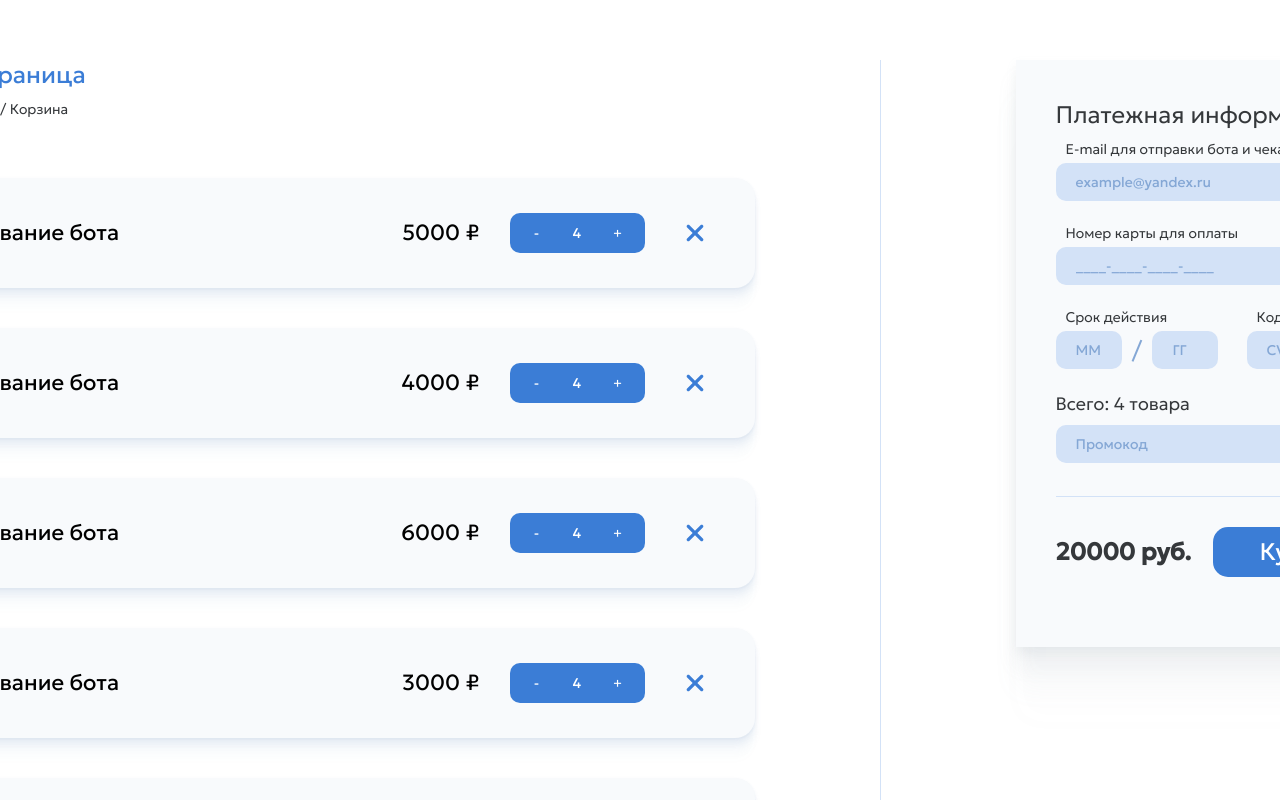
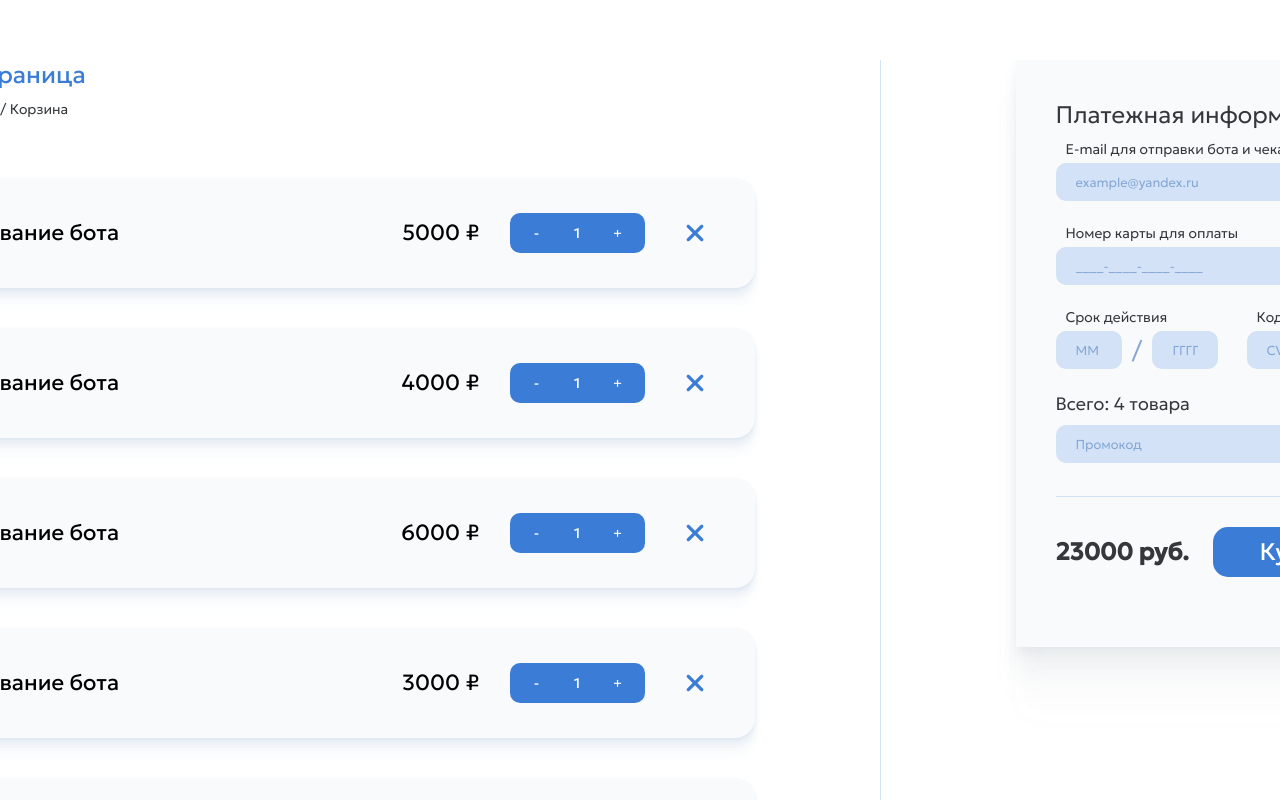
Before and after one commit to Marketplace-telegram-bots-for-transport/frontend, a React (Create React App) app: page /cart in a window 1280 px wide. Shown: the top 800 px of the page. Built offline with nearby package versions, Linux system fonts and the light colour scheme.

Commit message:
feat(cart): add logic for cart
product counter, find total sum, delete product

```diff
--- a/src/components/App/App.jsx
+++ b/src/components/App/App.jsx
@@ -24,6 +24,43 @@ const App = () => {
     navigate('/');
   };
 
+  // Функция удаления товара из коризны
+  const deleteCartProduct = (id) => {
+    setCartProducts(() => {
+      return cartProducts.filter((product) => {
+        return id !== product.id;
+      });
+    });
+  };
+
+  const increaseProductCount = (id) => {
+    setCartProducts(() => {
+      return cartProducts.map((product) => {
+        if (product.id === id) {
+          return {
+            ...product,
+            count: product.count + 1,
+          };
+        }
+        return product;
+      });
+    });
+  };
+
+  const decreaseProductCount = (id) => {
+    setCartProducts(() => {
+      return cartProducts.map((product) => {
+        if (product.id === id) {
+          return {
+            ...product,
+            count: product.count - 1 >= 1 ? product.count - 1 : product.count,
+          };
+        }
+        return product;
+      });
+    });
+  };
+
   return (
     <>
       <Routes>
@@ -41,7 +78,18 @@ const App = () => {
             </>
           }
         />
-        <Route path='/cart' element={<Cart cartProducts={cartProducts} />} />
+        <Route
+          path='/cart'
+          element={
+            <Cart
+              isLoggedIn={isLoggedIn}
+              cartProducts={cartProducts}
+              deleteCartProduct={deleteCartProduct}
+              increaseProductCount={increaseProductCount}
+              decreaseProductCount={decreaseProductCount}
+            />
+          }
+        />
       </Routes>
 
       {/* <InfoTooltip /> */}
--- a/src/components/Cart/Cart.jsx
+++ b/src/components/Cart/Cart.jsx
@@ -1,10 +1,18 @@
+import { useCallback, useEffect, useState } from 'react';
 import CartProduct from '../CartProduct/CartProduct';
 import Payment from '../Payment/Payment';
-// import ModalWithAuth from '../ModalWithAuth/ModalWithAuth';
+import ModalWithAuth from '../ModalWithAuth/ModalWithAuth';
 import BackButton from '../BackButton/BackButton';
 import styles from './Cart.module.scss';
 
-function Cart({ cartProducts }) {
+function Cart({
+  isLoggedIn,
+  cartProducts,
+  deleteCartProduct,
+  increaseProductCount,
+  decreaseProductCount,
+}) {
+  const [totalSum, setTotalSum] = useState(0);
   const count = cartProducts.length;
   let countText = '';
   if (count === 1) {
@@ -15,6 +23,17 @@ function Cart({ cartProducts }) {
     countText = `${count} товаров`;
   }
 
+  const findTotalSum = useCallback(() => {
+    return cartProducts.reduce((previousValue, product) => {
+      return previousValue + product.count * product.price;
+    }, 0);
+  }, [cartProducts]);
+
+  useEffect(() => {
+    const sum = findTotalSum();
+    setTotalSum(sum);
+  }, [cartProducts, findTotalSum]);
+
   return (
     <section className={styles.cart}>
       <div className={styles.cart__content}>
@@ -22,16 +41,21 @@ function Cart({ cartProducts }) {
           <BackButton />
           <ul className={styles.products__list}>
             {cartProducts.map((product) => (
-              <CartProduct key={product.id} product={product} />
+              <CartProduct
+                key={product.id}
+                product={product}
+                deleteCartProduct={deleteCartProduct}
+                increaseProductCount={increaseProductCount}
+                decreaseProductCount={decreaseProductCount}
+              />
             ))}
           </ul>
           <div className={styles.products__total}>
             <p className={styles.products__count}>Всего: {countText}</p>
-            <p className={styles.products__sum}>20000 руб.</p>
+            <p className={styles.products__sum}>{totalSum} руб.</p>
           </div>
         </div>
-        {/* <ModalWithAuth /> */}
-        <Payment />
+        {isLoggedIn ? <Payment totalSum={totalSum} /> : <ModalWithAuth />}
       </div>
     </section>
   );
--- a/src/components/Cart/Cart.module.scss
+++ b/src/components/Cart/Cart.module.scss
@@ -18,6 +18,7 @@ $input-text-color: #84A7D5;
     max-width: 1920px;
     width: 100%;
     padding: 60px 165px;
+    margin: 0 auto;
 }
 
 .cart__content {
@@ -39,6 +40,7 @@ $input-text-color: #84A7D5;
     &__list {
         margin: 0 0 30px 0;
         padding: 60px 0 30px;
+        width: 915px;
         display: flex;
         flex-direction: column;
         row-gap: 40px;
--- a/src/components/CartProduct/CartProduct.jsx
+++ b/src/components/CartProduct/CartProduct.jsx
@@ -1,6 +1,23 @@
 import styles from './CartProduct.module.scss';
 
-function CartProduct({ product }) {
+function CartProduct({
+  product,
+  deleteCartProduct,
+  increaseProductCount,
+  decreaseProductCount,
+}) {
+  function handleDeleteCartProduct() {
+    deleteCartProduct(product.id);
+  }
+
+  function handleIncreaseProduct() {
+    increaseProductCount(product.id);
+  }
+
+  function handleDecreaseProduct() {
+    decreaseProductCount(product.id);
+  }
+
   return (
     <li className={styles.product}>
       <div className={styles.product__item}>
@@ -8,15 +25,30 @@ function CartProduct({ product }) {
         <p className={styles.product__title}>{product.name}</p>
       </div>
       <div className={styles.product__item}>
-        <p className={styles.product__price}>{product.price} ₽</p>
+        <p className={styles.product__price}>
+          {product.price * product.count} ₽
+        </p>
         <div className={styles.product__count}>
-          <button className={styles.product__btnCount}>-</button>
-          <span className={styles.product__countProperity}>4</span>
-          <button className={styles.product__btnCount}>+</button>
+          <button
+            className={styles.product__btnCount}
+            onClick={handleDecreaseProduct}
+          >
+            -
+          </button>
+          <span className={styles.product__countProperity}>
+            {product.count}
+          </span>
+          <button
+            className={styles.product__btnCount}
+            onClick={handleIncreaseProduct}
+          >
+            +
+          </button>
         </div>
         <button
           className={styles.product__btnDelete}
           aria-label='delete button'
+          onClick={handleDeleteCartProduct}
         />
       </div>
     </li>
--- a/src/components/Payment/Payment.jsx
+++ b/src/components/Payment/Payment.jsx
@@ -1,11 +1,36 @@
+import { useState } from 'react';
 import styles from './Payment.module.scss';
 
-function PaymentCopy() {
+function Payment({ totalSum }) {
+  const [formValue, setFormValue] = useState({
+    email: '',
+    number: '',
+    month: '',
+    year: '',
+    code: '',
+    promocode: '',
+  });
+
+  const handleChange = (e) => {
+    const { name, value } = e.target;
+    setFormValue({
+      ...formValue,
+      [name]: value,
+    });
+  };
+
+  const handleSubmit = (e) => {
+    e.preventDefault();
+  };
   return (
     <div className={styles.payment}>
       <div className={styles.payment__content}>
         <h3 className={styles.payment__title}>Платежная информация</h3>
-        <form action='#' className={styles.payment__form}>
+        <form
+          action='#'
+          className={styles.payment__form}
+          onSubmit={handleSubmit}
+        >
           <label className={styles.payment__label} htmlFor='email-input'>
             {' '}
             <span className={styles.payment__inputHeading}>
@@ -39,6 +64,7 @@ function PaymentCopy() {
                 minLength='19'
                 maxLength='19'
                 required
+                onChange={handleChange}
               />
             </label>
             <div className={styles.payment__cardInfo}>
@@ -55,18 +81,24 @@ function PaymentCopy() {
                     inputMode='numeric'
                     type='text'
                     id='month-input'
+                    minLength='2'
+                    maxLength='2'
                     required
+                    onChange={handleChange}
                   />
                   <span className={styles.payment__cardDateSlash}>/</span>
                   <input
                     className={`${styles.payment__input} ${styles.payment__inputDate}`}
                     name='cardYear'
-                    placeholder='ГГ'
+                    placeholder='ГГГГ'
                     autoComplete='cc-year'
                     inputMode='numeric'
                     type='text'
                     id='year-input'
+                    minLength='4'
+                    maxLength='4'
                     required
+                    onChange={handleChange}
                   />
                 </div>
               </label>
@@ -88,6 +120,7 @@ function PaymentCopy() {
                   minLength='1'
                   maxLength='3'
                   required
+                  onChange={handleChange}
                 />
               </label>
             </div>
@@ -102,9 +135,10 @@ function PaymentCopy() {
             minLength='3'
             maxLength='30'
             required
+            onChange={handleChange}
           />
           <div className={styles.payment__total}>
-            <p className={styles.payment__sum}>20000 руб.</p>
+            <p className={styles.payment__sum}>{totalSum} руб.</p>
             <button className={styles.payment__button}>Купить</button>
           </div>
         </form>
@@ -113,4 +147,4 @@ function PaymentCopy() {
   );
 }
 
-export default PaymentCopy;
+export default Payment;
--- a/src/components/Payment/Payment.module.scss
+++ b/src/components/Payment/Payment.module.scss
@@ -72,6 +72,7 @@ $input-text-color: #84A7D5;
         padding: 10px 20px;
         margin-top: 5px;
         box-sizing: border-box;
+        @include textDecoration(13px, $primary-color, 18px);
 
         &::placeholder {
             color: $input-text-color;
--- a/src/utils/products.js
+++ b/src/utils/products.js
@@ -3,25 +3,30 @@ export const products = [
     id: 1,
     name: 'Название бота',
     price: 5000,
+    count: 1,
   },
   {
     id: 2,
     name: 'Название бота',
     price: 4000,
+    count: 1,
   },
   {
     id: 3,
     name: 'Название бота',
     price: 6000,
+    count: 1,
   },
   {
     id: 4,
     name: 'Название бота',
     price: 3000,
+    count: 1,
   },
   {
     id: 5,
     name: 'Название бота',
     price: 5000,
+    count: 1,
   },
 ];
```
